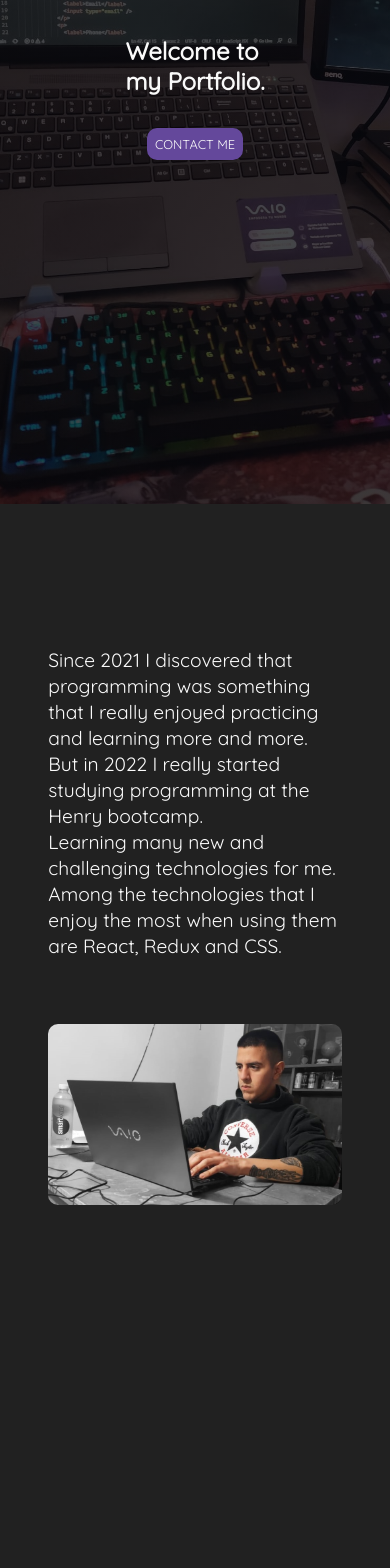
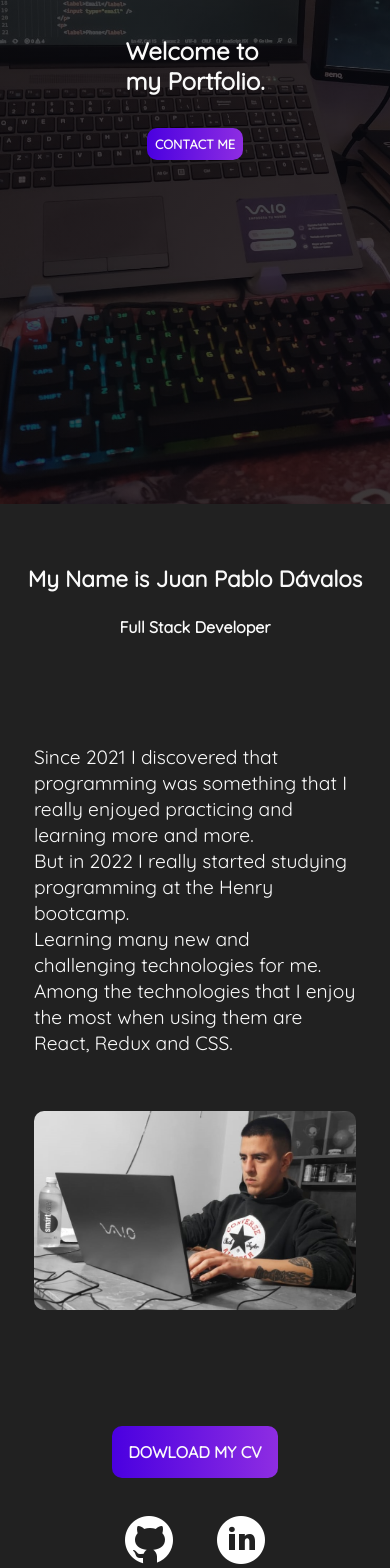
Before and after one commit to DavaJuan/Portafolio, a React (Create React App) app: page / in a window 390 px wide. Shown: the part 420-1988 px from the top of the page. Before the commit the page ends 1768 px from the top, so only its background shows below. Built offline with nearby package versions, Linux system fonts and the light colour scheme.

Commit message:
infoMe responsive

```diff
--- a/src/App.js
+++ b/src/App.js
@@ -6,13 +6,17 @@ import Projects from './components/Projects/Projects';
 import Technologies from './components/Technologies/Technologies';
 import Contact from './components/Contact/Contact.jsx';
 import './App.css';
+import Name from './components/InfoMe/SubComponents/Name';
+import InfoContact from './components/InfoMe/SubComponents/InfoContact';
 
 const App = () => {
   return (
     <div>
       <NavBar />
       <Home />
+      <Name />
       <InfoMe />
+      <InfoContact />
       {/* <Technologies />
       <Projects />
       <Contact /> */}
--- a/src/components/Home/Home.css
+++ b/src/components/Home/Home.css
@@ -31,11 +31,14 @@
   color: var(--primaryTextColor);
   text-transform: uppercase;
   padding: 1rem;
-  background-color: var(--secondaryDarkColor);
+  background: #8E2DE2;
+  background: -webkit-linear-gradient(to right, #4A00E0, #8E2DE2);
+  background: linear-gradient(to right, #4A00E0, #8E2DE2);
   border-radius: 10px;
   border: none;
   cursor: pointer;
   font-size: 1rem;
+  font-weight: bold;
 }
 
 .home-button:hover{
--- a/src/components/InfoMe/InfoMe.css
+++ b/src/components/InfoMe/InfoMe.css
@@ -12,8 +12,8 @@
 
 .info-body{
   width: 100%;
-  height: 100vh;
-  padding: 2rem;
+  height: 80vh;
+  padding: 1rem;
   display: grid;
   place-items: center;
   color: var(--primaryTextColor);
@@ -51,7 +51,7 @@
 .row .left .content p{
   font-size: 1.5rem;
   line-height: 26px;
-  padding-bottom: 15px;
+  padding-bottom: 5px;
 }
 
 
--- a/src/components/InfoMe/InfoMe.jsx
+++ b/src/components/InfoMe/InfoMe.jsx
@@ -1,8 +1,6 @@
 /* eslint-disable jsx-a11y/img-redundant-alt */
 import React from 'react'
 import Me from './img/coding.jpeg';
-import GitHub from './img/github.png';
-import LikedIn from './img/linkedin.png';
 import './InfoMe.css';
 
 const InfoMe = () => {
--- /dev/null
+++ b/src/components/InfoMe/SubComponents/InfoContact.css
@@ -0,0 +1,41 @@
+:root{
+  --primaryTextColor:#fafafa;
+  --secondaryTextColor:#f9f9f9;
+}
+
+.info-contact-container{
+  height: 32vh;
+  display: flex;
+  justify-content: center;
+  align-items: center;
+  flex-direction: column;
+}
+
+.button-cv{
+  padding: 1rem;
+}
+
+.button-cv button{
+  padding: 1rem;
+  border-radius: 10px;
+  border: none;
+  font-size: 1rem;
+  font-weight: bold;
+  text-transform: uppercase;
+  color: var(--primaryTextColor);
+  background: #8E2DE2;
+  background: -webkit-linear-gradient(to right, #4A00E0, #8E2DE2);
+  background: linear-gradient(to right, #4A00E0, #8E2DE2);
+}
+
+.button-cv button:hover{
+  transition: 0.3s;
+  box-shadow: -6px 6px 10px #fafafa12;
+  transform: translateY(-6px);
+  cursor: pointer;
+}
+
+.images img{
+  margin: 1rem;
+  cursor: pointer;
+}
--- /dev/null
+++ b/src/components/InfoMe/SubComponents/InfoContact.jsx
@@ -0,0 +1,25 @@
+/* eslint-disable react/jsx-no-target-blank */
+import React from 'react';
+import GitHub from '../img/github.png';
+import LikedIn from '../img/linkedin.png';
+import './InfoContact.css';
+
+const InfoContact = () => {
+  return (
+    <div className='info-contact-container'>
+        <div className="button-cv">
+          <button>Dowload my CV</button>
+        </div>
+        <div className="images">
+          <a href="https://github.com/DavaJuan" target="_blank">
+            <img src={GitHub} alt="github" />
+          </a>
+          <a href="https://www.linkedin.com/in/juan-pablo-davalos-b69807232/" target="_blank">
+            <img src={LikedIn} alt="likedin" />
+          </a>
+        </div>
+    </div>
+  );
+}
+
+export default InfoContact;
--- /dev/null
+++ b/src/components/InfoMe/SubComponents/Name.css
@@ -0,0 +1,64 @@
+:root{
+  --primaryColor:#212121;
+  --primaryLightColor:#484848;
+  --primaryDarkColor: #000000;
+  --secondaryColor:#9474cc;
+  --secondaryLightColor:#c6a3ff;
+  --secondaryDarkColor:#64489b;
+  --primaryTextColor:#fafafa;
+  --secondaryTextColor:#f9f9f9;
+}
+
+.container-name{
+  height: 22vh;
+  color: var(--primaryTextColor);
+  display: flex;
+  justify-content: center;
+  align-items: center;
+  flex-direction: column;
+  /* background: #8E2DE2;
+  background: -webkit-linear-gradient(to right, #4A00E0, #8E2DE2);
+  background: linear-gradient(to right, #4A00E0, #8E2DE2); */
+  background-color: var(--primaryColor);
+}
+
+.container-name h3{
+  font-size: 2.5rem;
+  padding: 1rem;
+}
+
+.container-name h4{
+  font-size: 2rem;
+  padding: .5rem;
+}
+
+
+@media only screen and (max-width: 700px){
+  .container-name h3{
+    font-size: 2rem;
+  }
+
+  .container-name h4{
+    font-size: 1.5rem;
+  }
+}
+
+@media only screen and (max-width: 530px){
+  .container-name h3{
+    font-size: 1.4rem;
+  }
+
+  .container-name h4{
+    font-size: 1rem;
+  }
+}
+
+@media only screen and (max-width: 383px){
+  .container-name h3{
+    font-size: 1rem;
+  }
+
+  .container-name h4{
+    font-size: .8rem;
+  }
+}
--- /dev/null
+++ b/src/components/InfoMe/SubComponents/Name.jsx
@@ -0,0 +1,13 @@
+import React from 'react';
+import './Name.css';
+
+const Name = () => {
+  return (
+    <div className='container-name'>
+      <h3>My Name is Juan Pablo Dávalos</h3>
+      <h4>Full Stack Developer</h4>
+    </div>
+  );
+}
+
+export default Name;
```
